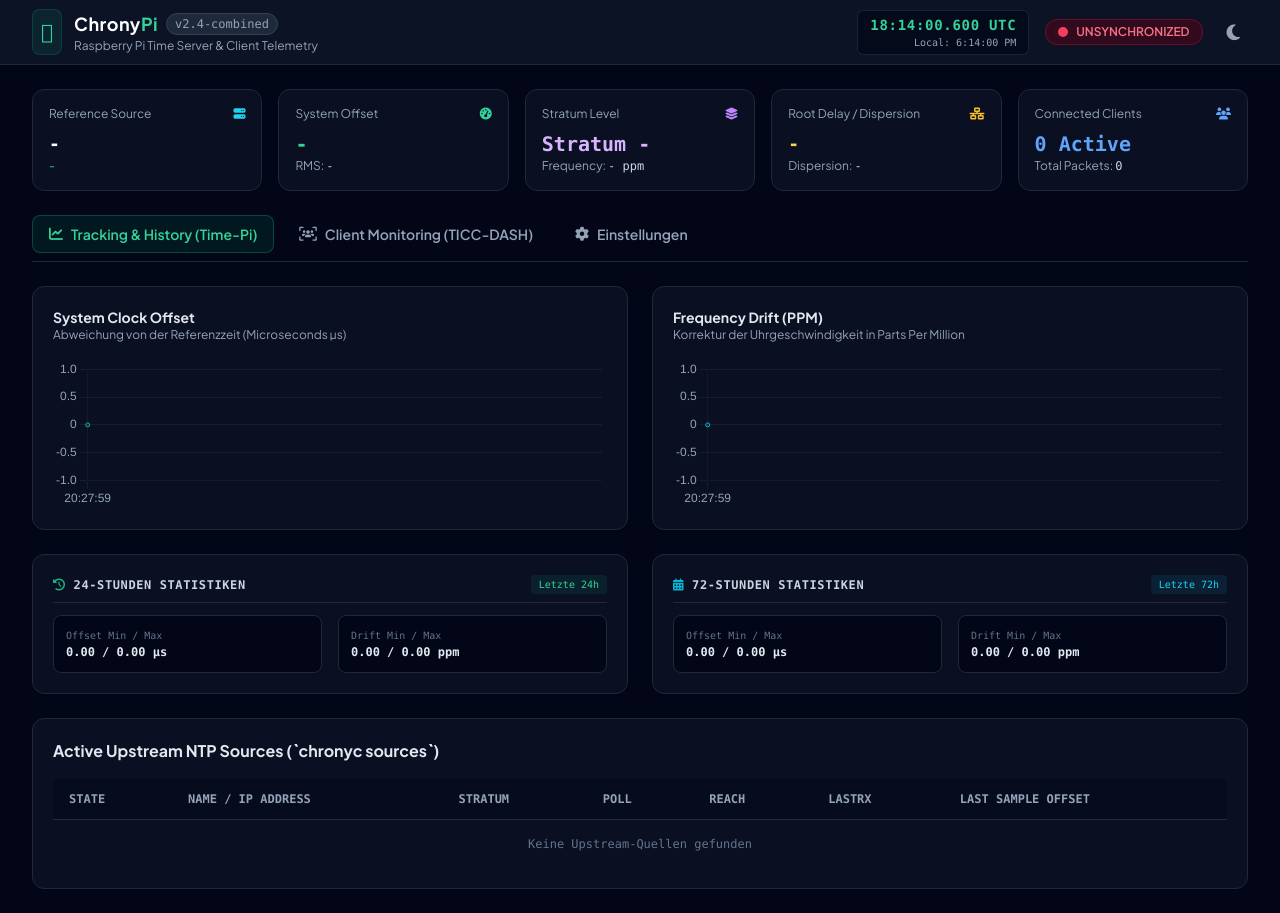
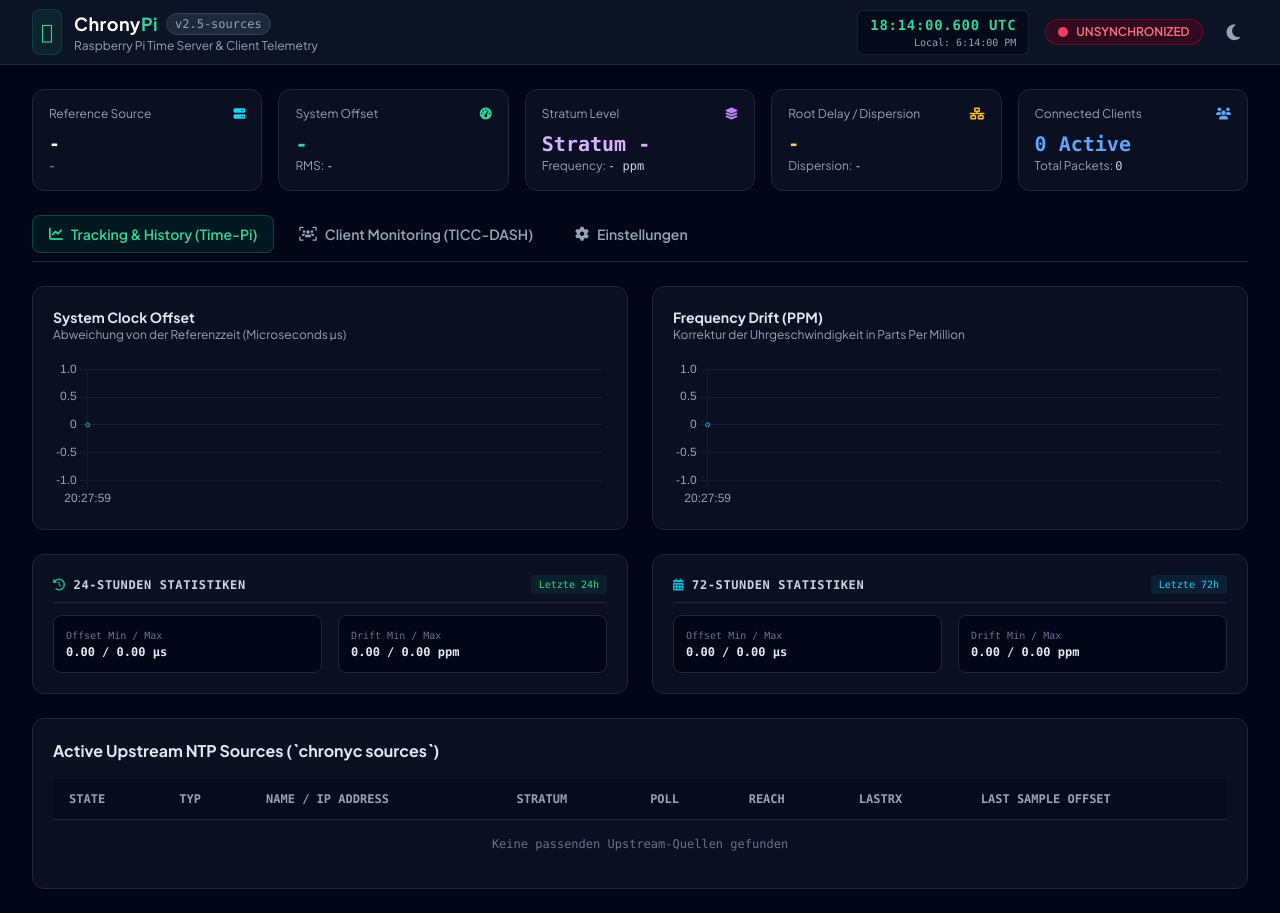
Before and after one commit to ApfelBirneKreis/ChronyPi-Dashboard, a Flask app: page / in a window 1280 px wide. Run offline with Flask 3, Linux system fonts and the light colour scheme; data comes from the database, SQL or seed files in the repository; some libraries are stand-ins or nearby versions.

Commit message:
Update version and add toggle for invalid sources
Signed-off-by: ApfelBirneKreis <84158946+ApfelBirneKreis@users.noreply.github.com>

```diff
--- a/templates/index.html
+++ b/templates/index.html
@@ -68,7 +68,7 @@
                     <div>
                         <div class="flex items-center gap-2">
                             <h1 class="text-lg font-bold text-slate-900 dark:text-white tracking-wide">Chrony<span class="text-emerald-500 dark:text-emerald-400">Pi</span></h1>
-                            <span class="text-xs px-2 py-0.5 rounded-full bg-slate-100 dark:bg-slate-800 text-slate-600 dark:text-slate-400 border border-slate-200 dark:border-slate-700 font-mono">v2.4-combined</span>
+                            <span class="text-xs px-2 py-0.5 rounded-full bg-slate-100 dark:bg-slate-800 text-slate-600 dark:text-slate-400 border border-slate-200 dark:border-slate-700 font-mono">v2.5-sources</span>
                         </div>
                         <p class="text-xs text-slate-500 dark:text-slate-400 hidden sm:block">Raspberry Pi Time Server & Client Telemetry</p>
                     </div>
@@ -258,6 +258,7 @@
                         <thead>
                             <tr class="border-b border-slate-200 dark:border-slate-800 text-slate-500 dark:text-slate-400 text-xs font-mono uppercase bg-slate-50 dark:bg-slate-950/40">
                                 <th class="py-3 px-4">State</th>
+                                <th class="py-3 px-4">Typ</th>
                                 <th class="py-3 px-4">Name / IP Address</th>
                                 <th class="py-3 px-4">Stratum</th>
                                 <th class="py-3 px-4">Poll</th>
@@ -267,7 +268,7 @@
                             </tr>
                         </thead>
                         <tbody id="sources-table-body" class="divide-y divide-slate-100 dark:divide-slate-800/60 font-mono text-xs text-slate-700 dark:text-slate-300">
-                            <tr><td colspan="7" class="py-4 text-center text-slate-500">Lade Upstream-Quellen...</td></tr>
+                            <tr><td colspan="8" class="py-4 text-center text-slate-500">Lade Upstream-Quellen...</td></tr>
                         </tbody>
                     </table>
                 </div>
@@ -360,6 +361,12 @@
                         </div>
                     </div>
 
+                    <!-- Toggle for invalid sources -->
+                    <div class="flex items-center space-x-3 pt-2">
+                        <input type="checkbox" id="setting-show-invalid" class="w-4 h-4 text-emerald-600 bg-slate-100 border-slate-300 rounded focus:ring-emerald-500 dark:focus:ring-emerald-600 dark:ring-offset-slate-900 focus:ring-2 dark:bg-slate-950 dark:border-slate-800">
+                        <label for="setting-show-invalid" class="text-xs font-mono text-slate-700 dark:text-slate-300">Ungültige / inaktive Quellen in Tabelle anzeigen</label>
+                    </div>
+
                     <div id="settings-save-msg" class="hidden p-3 bg-emerald-100 dark:bg-emerald-950/80 border border-emerald-300 dark:border-emerald-800 text-emerald-800 dark:text-emerald-300 text-xs rounded-lg font-mono">
                         ✓ Einstellungen erfolgreich im Speicher übernommen!
                     </div>
@@ -421,6 +428,8 @@
         let offsetChartInstance = null;
         let frequencyChartInstance = null;
         let cachedClients = [];
+        let cachedSources = [];
+        let showInvalidSources = false;
 
         function startLiveClock() {
             setInterval(() => {
@@ -555,6 +564,54 @@
             }
         }
 
+        function renderSources(sources) {
+            const sourcesBody = document.getElementById('sources-table-body');
+
+            // Filtern basierend auf der Einstellung
+            const filteredSources = sources.filter(s => showInvalidSources || s.is_valid);
+
+            sourcesBody.innerHTML = filteredSources.map(s => {
+                let rawState = s.state;
+                let badgeHtml = '';
+
+                if (rawState.includes('*')) {
+                    badgeHtml = '<span class="px-2 py-0.5 rounded text-[10px] font-bold bg-emerald-100 dark:bg-emerald-950/80 text-emerald-700 dark:text-emerald-400 border border-emerald-300 dark:border-emerald-800"><i class="fa-solid fa-check mr-1"></i>* Selected</span>';
+                } else if (rawState.includes('+')) {
+                    badgeHtml = '<span class="px-2 py-0.5 rounded text-[10px] font-bold bg-blue-100 dark:bg-blue-950/80 text-blue-700 dark:text-blue-300 border border-blue-300 dark:border-blue-800"><i class="fa-solid fa-plus mr-1"></i>+ Combined</span>';
+                } else if (rawState.includes('-')) {
+                    badgeHtml = '<span class="px-2 py-0.5 rounded text-[10px] font-bold bg-slate-100 dark:bg-slate-800 text-slate-600 dark:text-slate-400 border border-slate-300 dark:border-slate-700">- Unselected</span>';
+                } else if (rawState.includes('?')) {
+                    badgeHtml = '<span class="px-2 py-0.5 rounded text-[10px] font-bold bg-rose-100 dark:bg-rose-950/80 text-rose-700 dark:text-rose-400 border border-rose-300 dark:border-rose-800"><i class="fa-solid fa-triangle-exclamation mr-1"></i>? Unreachable</span>';
+                } else if (rawState.includes('x')) {
+                    badgeHtml = '<span class="px-2 py-0.5 rounded text-[10px] font-bold bg-amber-100 dark:bg-amber-950/80 text-amber-700 dark:text-amber-400 border border-amber-300 dark:border-amber-800"><i class="fa-solid fa-xmark mr-1"></i>x Falseticker</span>';
+                } else {
+                    badgeHtml = `<span class="px-2 py-0.5 rounded text-[10px] font-bold bg-slate-200 dark:bg-slate-800 text-slate-600 dark:text-slate-400">${s.state}</span>`;
+                }
+
+                let typeBadge = '';
+                if (s.type.includes('GPS')) {
+                    typeBadge = '<span class="px-2 py-0.5 rounded text-[10px] font-mono font-bold bg-cyan-100 dark:bg-cyan-950/80 text-cyan-700 dark:text-cyan-400 border border-cyan-300 dark:border-cyan-800"><i class="fa-solid fa-location-crosshairs mr-1"></i>GPS / Local</span>';
+                } else if (s.type.includes('Peer')) {
+                    typeBadge = '<span class="px-2 py-0.5 rounded text-[10px] font-mono font-bold bg-purple-100 dark:bg-purple-950/80 text-purple-700 dark:text-purple-400 border border-purple-300 dark:border-purple-800"><i class="fa-solid fa-network-wired mr-1"></i>Peer</span>';
+                } else {
+                    typeBadge = '<span class="px-2 py-0.5 rounded text-[10px] font-mono font-bold bg-emerald-100 dark:bg-emerald-950/80 text-emerald-700 dark:text-emerald-400 border border-emerald-300 dark:border-emerald-800"><i class="fa-solid fa-globe mr-1"></i>NTP / NTS</span>';
+                }
+
+                return `
+                    <tr class="hover:bg-slate-50 dark:hover:bg-slate-800/40 transition">
+                        <td class="py-3 px-4">${badgeHtml}</td>
+                        <td class="py-3 px-4">${typeBadge}</td>
+                        <td class="py-3 px-4 font-semibold text-slate-900 dark:text-white">${s.name}</td>
+                        <td class="py-3 px-4">Stratum ${s.stratum}</td>
+                        <td class="py-3 px-4">${s.poll}</td>
+                        <td class="py-3 px-4">${s.reach}</td>
+                        <td class="py-3 px-4">${s.last_rx}</td>
+                        <td class="py-3 px-4 text-emerald-600 dark:text-emerald-400">${s.sample}</td>
+                    </tr>
+                `;
+            }).join('') || `<tr><td colspan="8" class="py-4 text-center text-slate-500">Keine passenden Upstream-Quellen gefunden</td></tr>`;
+        }
+
         async function fetchData() {
             try {
                 const res = await fetch('/api/chrony');
@@ -563,10 +620,8 @@
 
                 const t = data.tracking || {};
 
-                // Synchronisations-Badge dynamisch aktualisieren
                 updateSyncBadge(data.is_synced);
 
-                // System Status in Einstellungen aktualisieren
                 if (document.getElementById('stat-db-size')) {
                     document.getElementById('stat-db-size').innerText = data.db_size || "0 KB";
 
@@ -624,30 +679,8 @@
                     document.getElementById('stat-72-freq').innerText = `${s72.min_freq.toFixed(2)} / ${s72.max_freq.toFixed(2)} ppm`;
                 }
 
-                const sourcesBody = document.getElementById('sources-table-body');
-                sourcesBody.innerHTML = (data.sources || []).map(s => {
-                    let rawState = s.state.replace('^', '');
-                    let badgeHtml = '';
-                    if (rawState.includes('*')) {
-                        badgeHtml = '<span class="px-2 py-0.5 rounded text-[10px] font-bold bg-emerald-100 dark:bg-emerald-950/80 text-emerald-700 dark:text-emerald-400 border border-emerald-300 dark:border-emerald-800">* Selected</span>';
-                    } else if (rawState.includes('+')) {
-                        badgeHtml = '<span class="px-2 py-0.5 rounded text-[10px] font-bold bg-blue-100 dark:bg-blue-950/80 text-blue-700 dark:text-blue-300 border border-blue-300 dark:border-blue-800">+ Combined</span>';
-                    } else {
-                        badgeHtml = `<span class="px-2 py-0.5 rounded text-[10px] font-bold bg-slate-200 dark:bg-slate-800 text-slate-600 dark:text-slate-400">${s.state}</span>`;
-                    }
-
-                    return `
-                        <tr class="hover:bg-slate-50 dark:hover:bg-slate-800/40 transition">
-                            <td class="py-3 px-4">${badgeHtml}</td>
-                            <td class="py-3 px-4 font-semibold text-slate-900 dark:text-white">${s.name}</td>
-                            <td class="py-3 px-4">Stratum ${s.stratum}</td>
-                            <td class="py-3 px-4">${s.poll}</td>
-                            <td class="py-3 px-4">${s.reach}</td>
-                            <td class="py-3 px-4">${s.last_rx}</td>
-                            <td class="py-3 px-4 text-emerald-600 dark:text-emerald-400">${s.sample}</td>
-                        </tr>
-                    `;
-                }).join('') || `<tr><td colspan="7" class="py-4 text-center text-slate-500">Keine Upstream-Quellen gefunden</td></tr>`;
+                cachedSources = data.sources || [];
+                renderSources(cachedSources);
 
                 cachedClients = data.clients || [];
                 renderClients(cachedClients);
@@ -716,6 +749,10 @@
                     const data = await res.json();
                     if (data.polling_interval) document.getElementById('setting-polling').value = data.polling_interval;
                     if (data.warning_offset) document.getElementById('setting-offset').value = data.warning_offset;
+                    if (data.show_invalid_sources) {
+                        showInvalidSources = data.show_invalid_sources === 'true';
+                        document.getElementById('setting-show-invalid').checked = showInvalidSources;
+                    }
                 }
             } catch (e) {
                 console.warn('Einstellungen konnten nicht geladen werden.');
@@ -724,9 +761,11 @@
 
         async function saveSettings(e) {
             e.preventDefault();
+            showInvalidSources = document.getElementById('setting-show-invalid').checked;
             const formData = {
                 polling_interval: document.getElementById('setting-polling').value,
-                warning_offset: document.getElementById('setting-offset').value
+                warning_offset: document.getElementById('setting-offset').value,
+                show_invalid_sources: showInvalidSources ? 'true' : 'false'
             };
 
             try {
@@ -735,6 +774,7 @@
                     headers: { 'Content-Type': 'application/json' },
                     body: JSON.stringify(formData)
                 });
+                renderSources(cachedSources);
                 const msgBox = document.getElementById('settings-save-msg');
                 msgBox.classList.remove('hidden');
                 setTimeout(() => msgBox.classList.add('hidden'), 3000);
@@ -746,7 +786,7 @@
         window.onload = function() {
             startLiveClock();
             initCharts();
-            fetchData();
+            loadSettings().then(() => fetchData());
             setInterval(fetchData, 5000);
         };
     </script>
```
